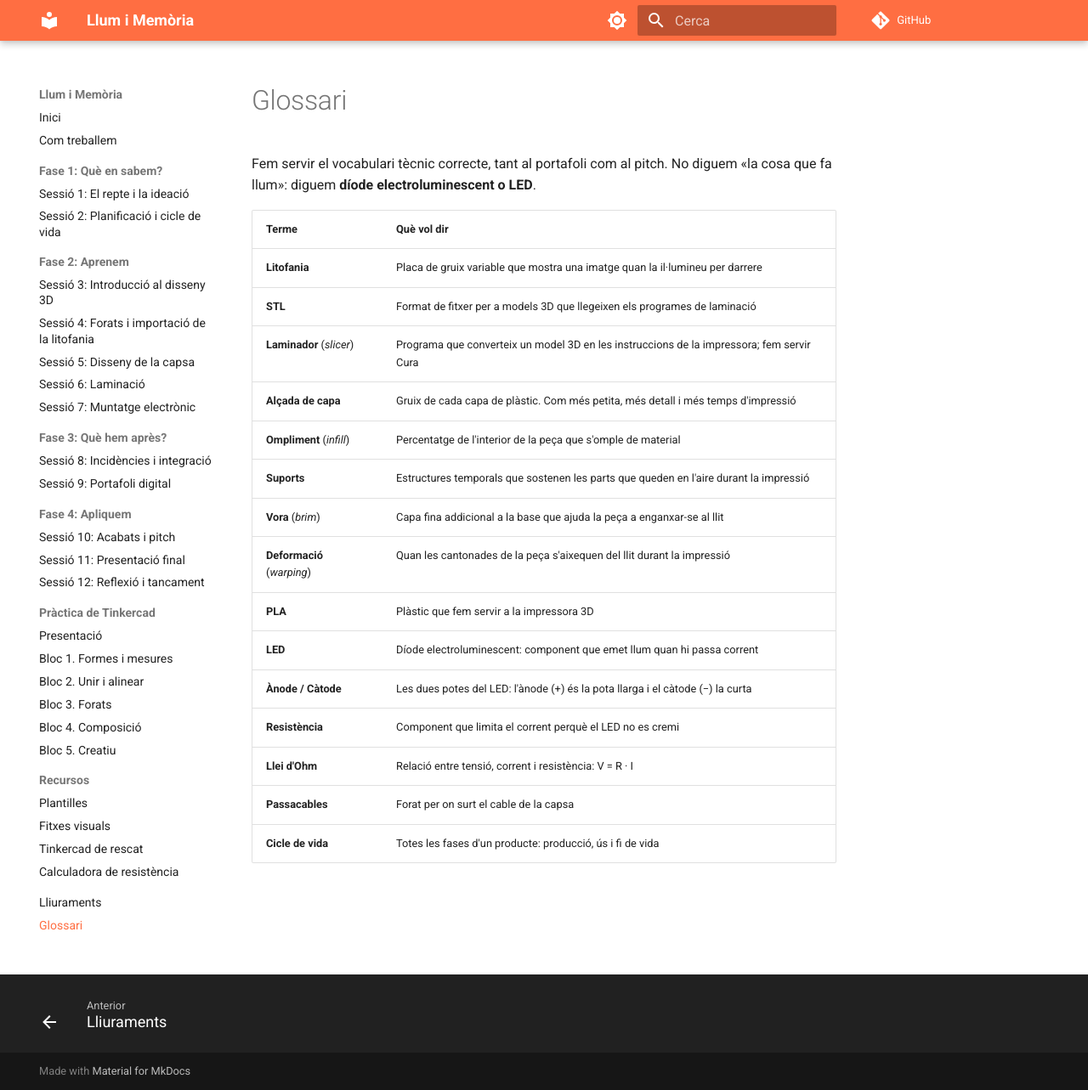
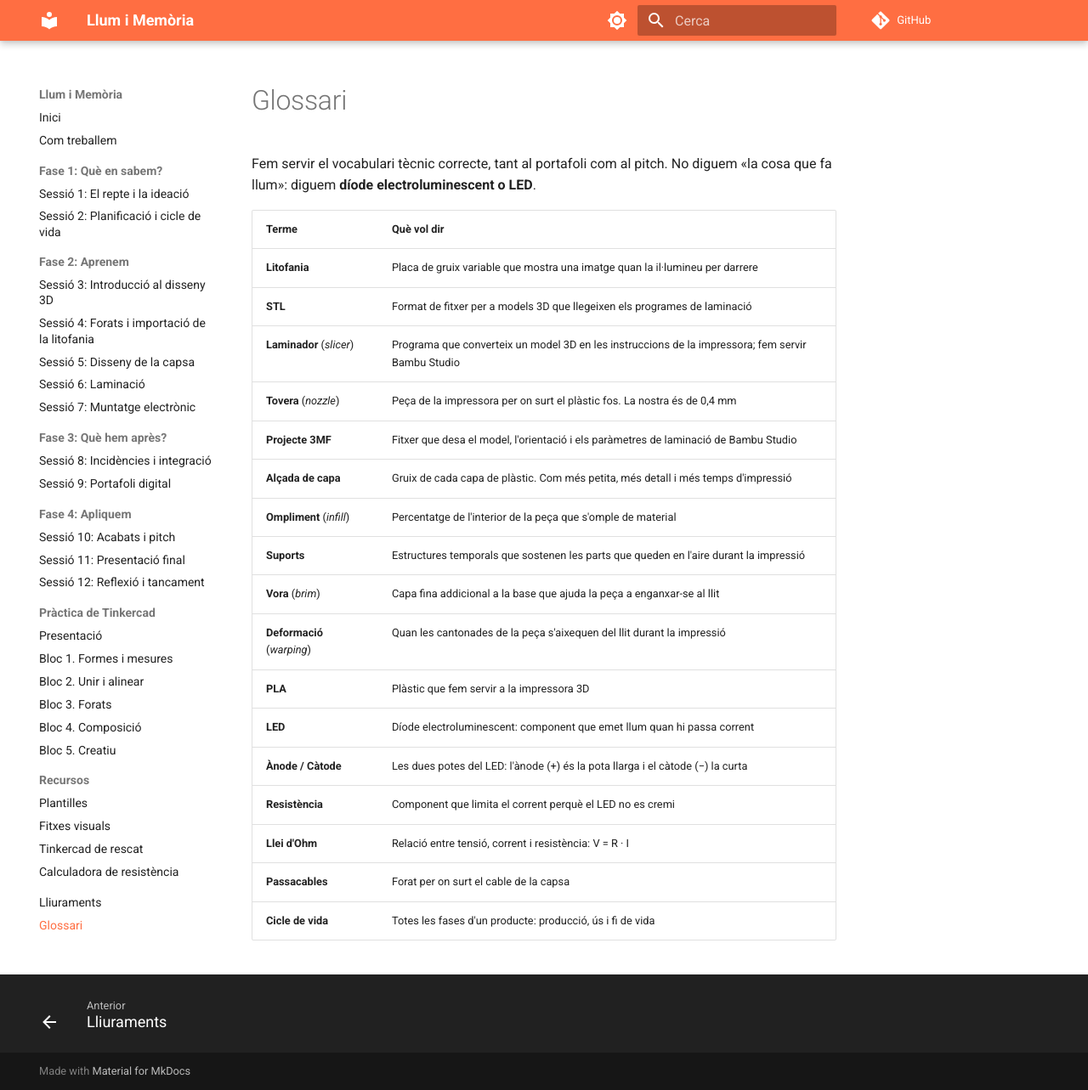
Before and after one commit to AlbertGodina/llum-i-memoria, an MkDocs documentation site: the page built from docs/glossari.md, in a window 1280 px wide and 1283 px high. Shown: the whole window at 85% size. Built offline with MkDocs 1.6.1 and Material for MkDocs 9.7.7, drawn with Linux system fonts in a browser that asks for light colours; comment, search, counter and statistics services are not loaded.

Commit message:
Update glossari.md with new terms and definitions

```diff
--- a/docs/glossari.md
+++ b/docs/glossari.md
@@ -6,7 +6,9 @@ Fem servir el vocabulari tècnic correcte, tant al portafoli com al pitch. No di
 |---|---|
 | **Litofania** | Placa de gruix variable que mostra una imatge quan la il·lumineu per darrere |
 | **STL** | Format de fitxer per a models 3D que llegeixen els programes de laminació |
-| **Laminador** (*slicer*) | Programa que converteix un model 3D en les instruccions de la impressora; fem servir Cura |
+| **Laminador** (*slicer*) | Programa que converteix un model 3D en les instruccions de la impressora; fem servir Bambu Studio |
+| **Tovera** (*nozzle*) | Peça de la impressora per on surt el plàstic fos. La nostra és de 0,4 mm |
+| **Projecte 3MF** | Fitxer que desa el model, l'orientació i els paràmetres de laminació de Bambu Studio |
 | **Alçada de capa** | Gruix de cada capa de plàstic. Com més petita, més detall i més temps d'impressió |
 | **Ompliment** (*infill*) | Percentatge de l'interior de la peça que s'omple de material |
 | **Suports** | Estructures temporals que sostenen les parts que queden en l'aire durant la impressió |
```
